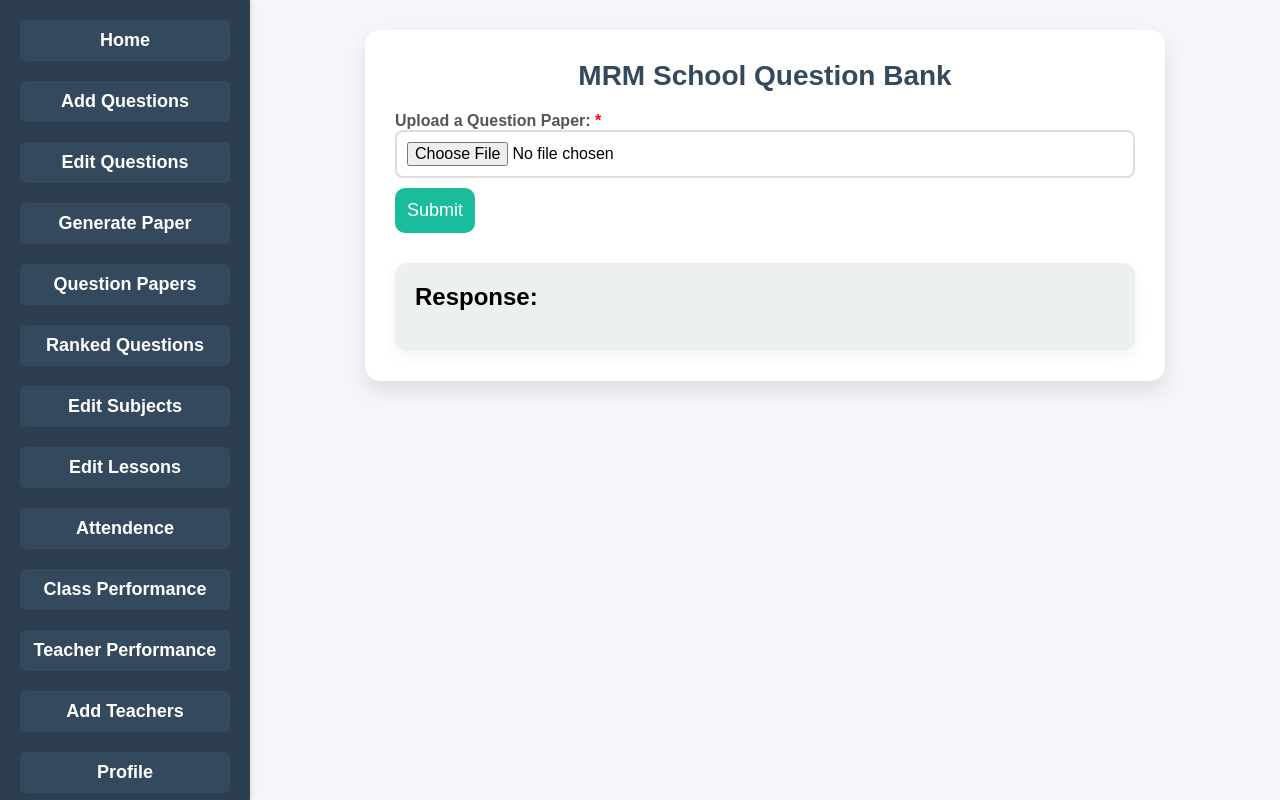
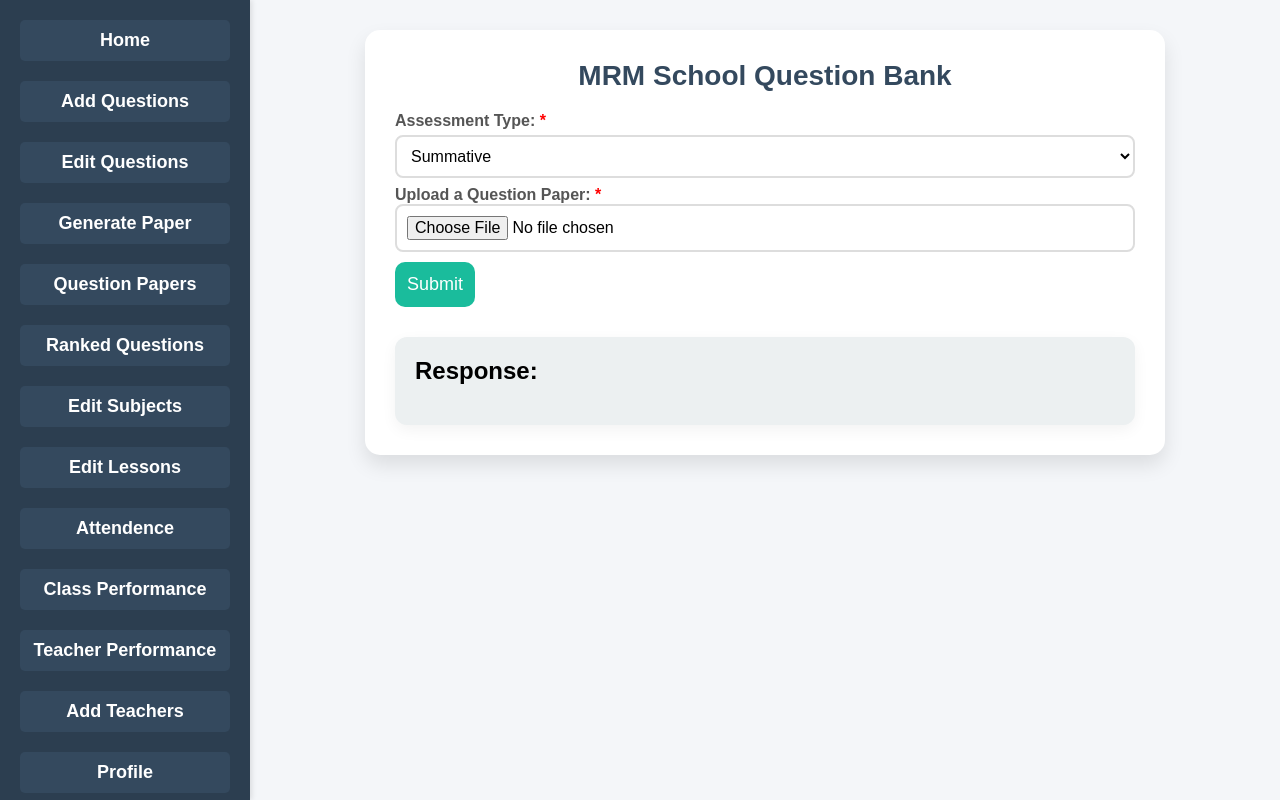
Before and after one commit to shylesharepelly/MRM-school-management, a Flask app: page / in a window 1280 px wide. Run offline with Flask 3, Linux system fonts and the light colour scheme; a user stored in the database is signed in.

Commit message:
added homepage changes

```diff
--- a/app.py
+++ b/app.py
@@ -576,6 +576,8 @@ def upload_file():
         return jsonify({"error": "No file  provided"})
 
     file = request.files['file']
+    assessment_type = request.form.get('assessment-type')
+    #print(assessment_type)
 
 
     if file and allowed_file(file.filename):
@@ -647,7 +649,7 @@ def upload_file():
                             class1=details['class']
                             # class1=None
                             marks1=details['marks']
-                            assessment_type=details['assessment']
+
 
                             # If any of these values are missing, prompt the user for input
                             if not (subject1 and class1 and assessment_type):
@@ -671,7 +673,7 @@ def upload_file():
                         class1=details['class']
                         # class1=None
                         marks1=details['marks']
-                        assessment_type=details['assessment']
+
 
                         # If any of these values are missing, prompt the user for input
                         if not (subject1 and class1 and assessment_type):
--- a/templates/index.html
+++ b/templates/index.html
@@ -235,7 +235,38 @@
                 width: 50px;
                 height: 50px;
                 animation: spin 2s linear infinite;
-            }
+        }
+
+        /* Styling for the Assessment Type Dropdown */
+        .upload-form select {
+            padding: 10px;
+            margin-bottom: 8px;
+            border-radius: 8px;
+            border: 2px solid #ddd;
+            font-size: 16px;
+            width: 100%;
+            transition: border-color 0.3s ease;
+            background-color: #fff;
+        }
+
+        .upload-form select:focus {
+            border-color: #1abc9c;
+            outline: none;
+        }
+
+        .upload-form select option {
+            padding: 10px;
+            font-size: 16px;
+        }
+
+        /* You can also add custom styling for the label of the assessment type */
+        .upload-form label[for="assessment-type"] {
+            font-weight: 600;
+            color: #555;
+            margin-bottom: 5px;
+            display: block;
+        }
+
 
         @keyframes spin {
             0% { transform: rotate(0deg); }
@@ -408,6 +439,14 @@
             <h1>MRM School Question Bank</h1>
             <div class="upload-form">
                 <form id="file-form" enctype="multipart/form-data">
+
+                    <label for="assessment-type">Assessment Type: <span style="color: red;">*</span> </label>
+                        <select id="assessment-type" name="assessment-type" required>
+                            <option value="summative">Summative</option>
+                            <option value="formative">Formative</option>
+                        </select>
+
+
                     <label for="file"> Upload a Question Paper: <span style="color: red;">*</span></label>
                     <input type="file" id="file" name="file" accept=".csv, .xlsx, .docx, .pdf, .png, .jpeg, .jpg" required>
 
@@ -468,7 +507,7 @@
                     <p><strong>Number of Questions:</strong> ${result.count}</p>
                 `;
             }
-            else if (result.error === "Missing values") {
+            else if (result.error == "Missing values") {
                 // If there are missing values, show a new form
                 responseOutput.innerHTML = `
                     <p><strong>Error:</strong> ${result.message}</p>
```
